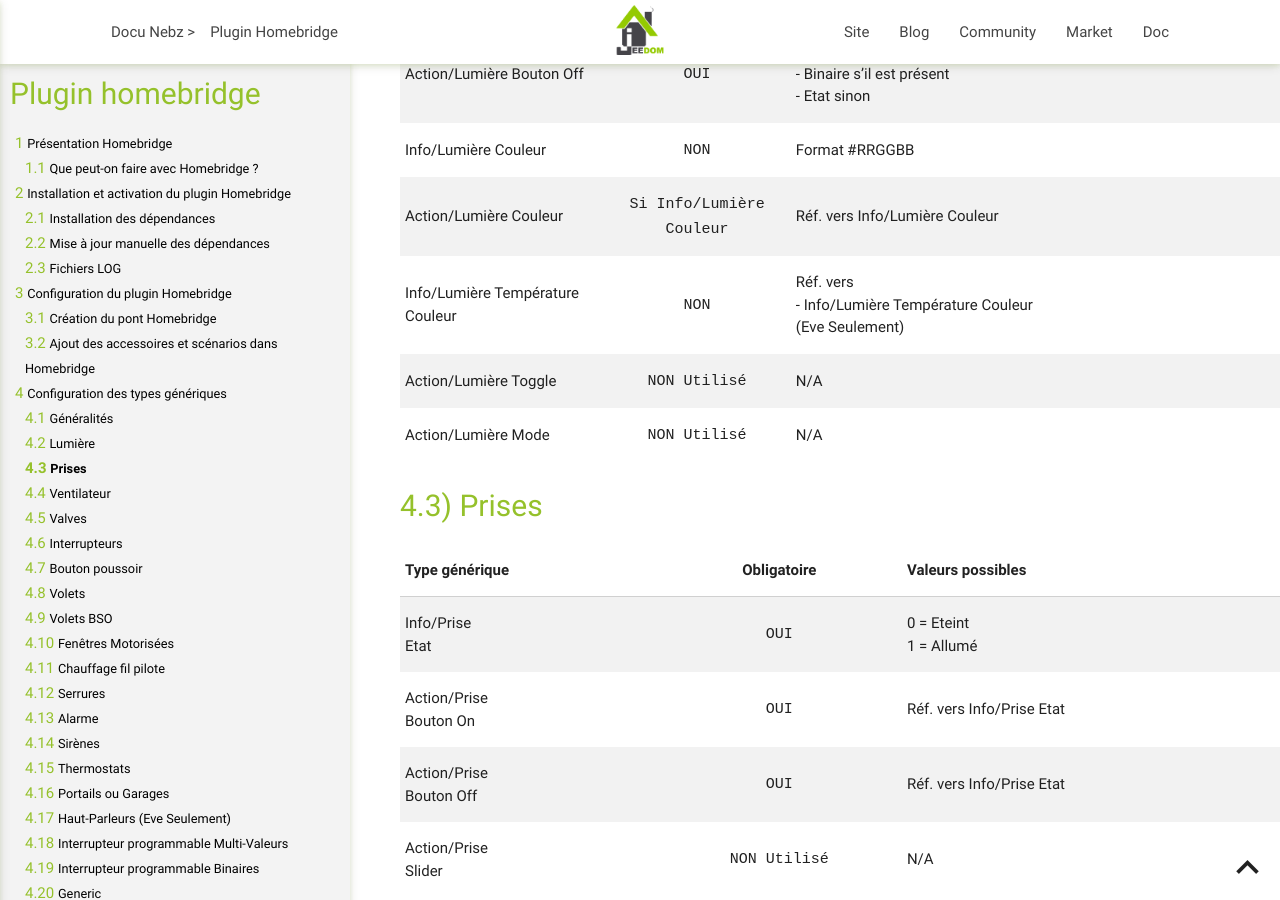
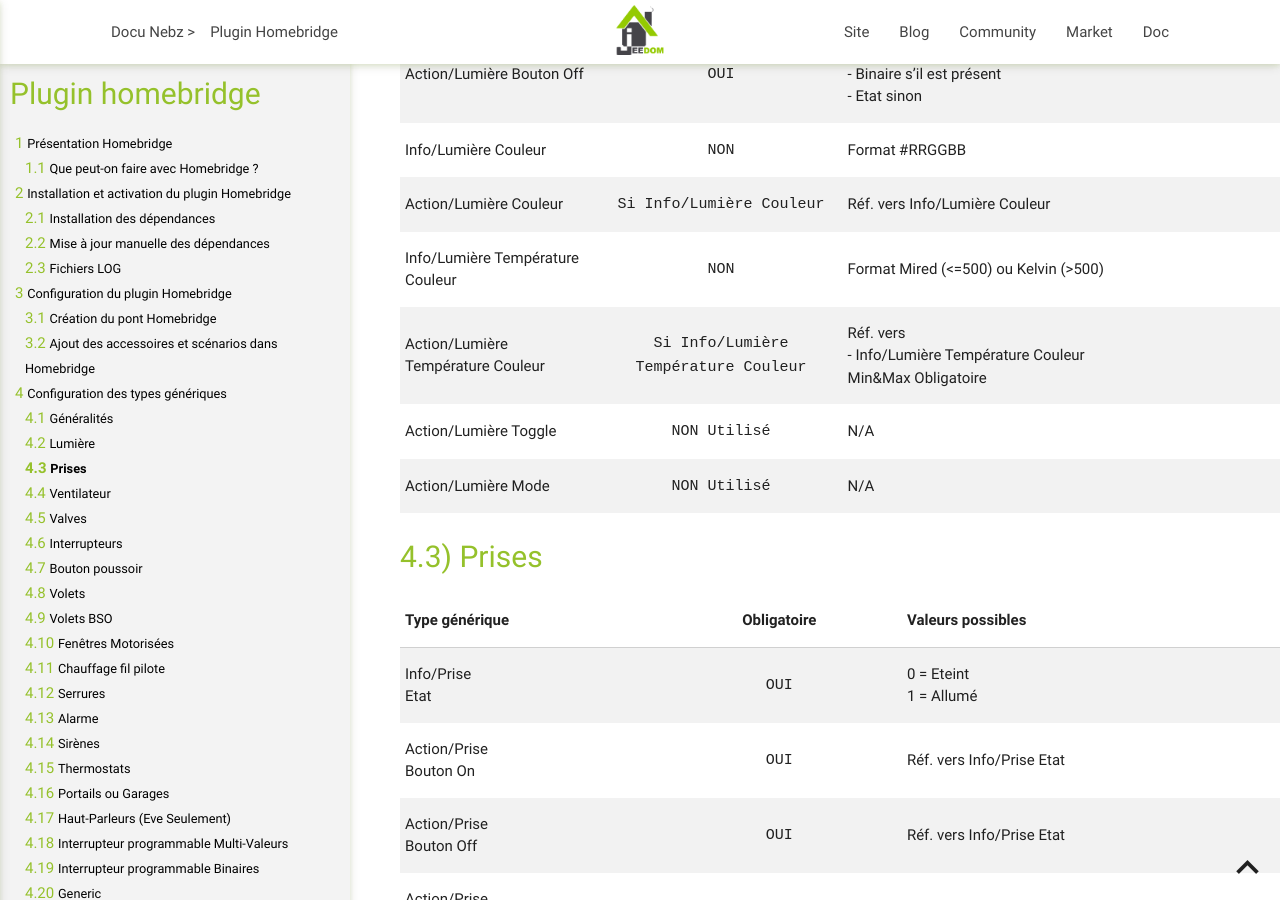
Before and after one commit to NebzHB/jeedom_docs, a Jekyll site: the page built from plugins/homebridge/fr_FR/index.md, in a window 1280 px wide and 900 px high, scrolled down 11813 px. Built offline with Jekyll 4.4.1, drawn with Linux system fonts in a browser that asks for light colours.

Commit message:
Update index.md

```diff
--- a/plugins/homebridge/fr_FR/index.md
+++ b/plugins/homebridge/fr_FR/index.md
@@ -219,11 +219,12 @@
 |Action/Lumière Slider (Luminosité)|`OUI`|Réf. vers Lumière Etat|
 |Action/Lumière Bouton On|`OUI`|Réf. vers Lumière Etat :<br/>- Binaire s’il est présent<br/>- Etat sinon|
 |Action/Lumière Bouton Off|`OUI`|Réf. vers Lumière Etat :<br/>- Binaire s’il est présent<br/>- Etat sinon|
-|Info/Lumière Couleur| `NON` |Format #RRGGBB|
-|Action/Lumière Couleur|   `Si Info/Lumière Couleur `|Réf. vers Info/Lumière Couleur|
-|Info/Lumière Température Couleur|`NON`|Réf. vers<br/>- Info/Lumière Température Couleur<br/>(Eve Seulement)|
-|Action/Lumière Toggle|  `NON Utilisé`  |N/A|
-| Action/Lumière Mode|  `NON Utilisé` |N/A|
+|Info/Lumière Couleur|`NON`|Format #RRGGBB|
+|Action/Lumière Couleur|`Si Info/Lumière Couleur `|Réf. vers Info/Lumière Couleur|
+|Info/Lumière Température Couleur|`NON`|Format Mired (<=500) ou Kelvin (>500)|
+|Action/Lumière Température Couleur|`Si Info/Lumière Température Couleur`|Réf. vers<br/>- Info/Lumière Température Couleur<br/>Min&Max Obligatoire|
+|Action/Lumière Toggle|`NON Utilisé`|N/A|
+|Action/Lumière Mode|`NON Utilisé`|N/A|
 
 Prises
 ----------
```
